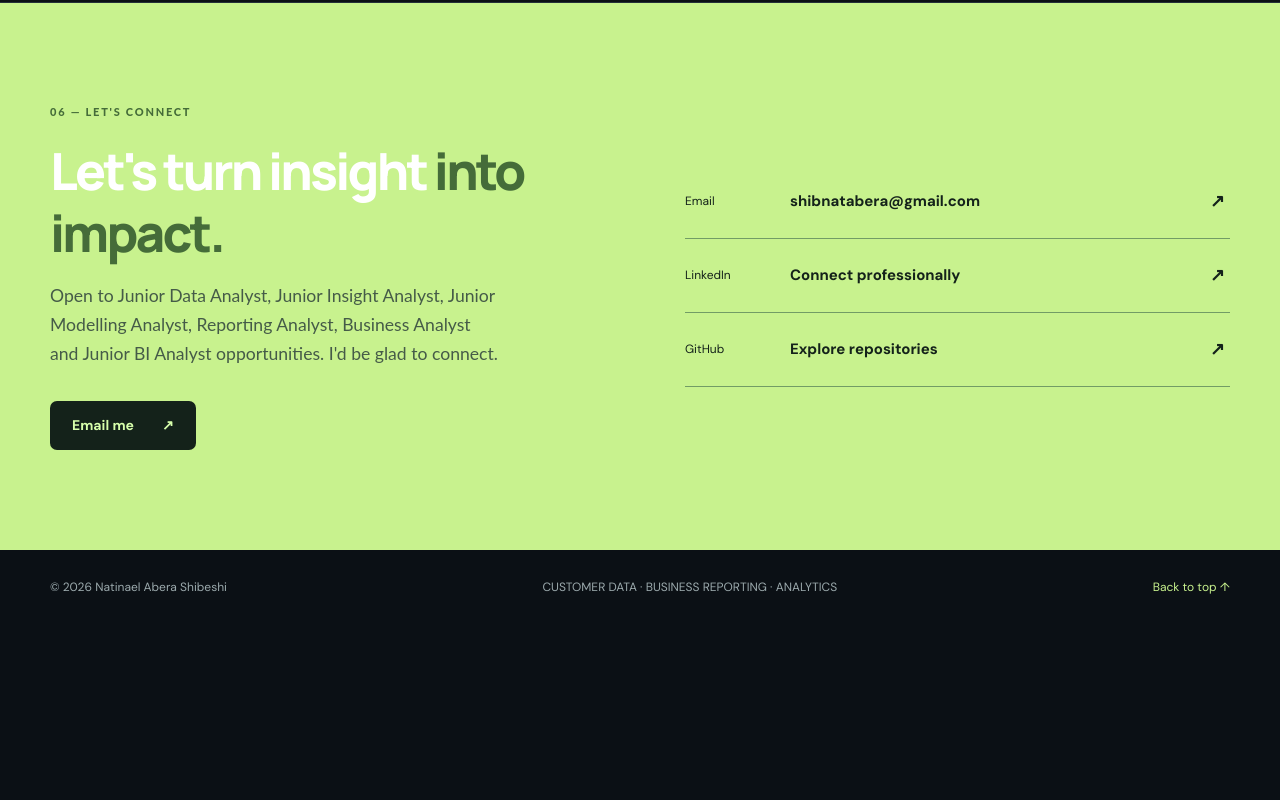
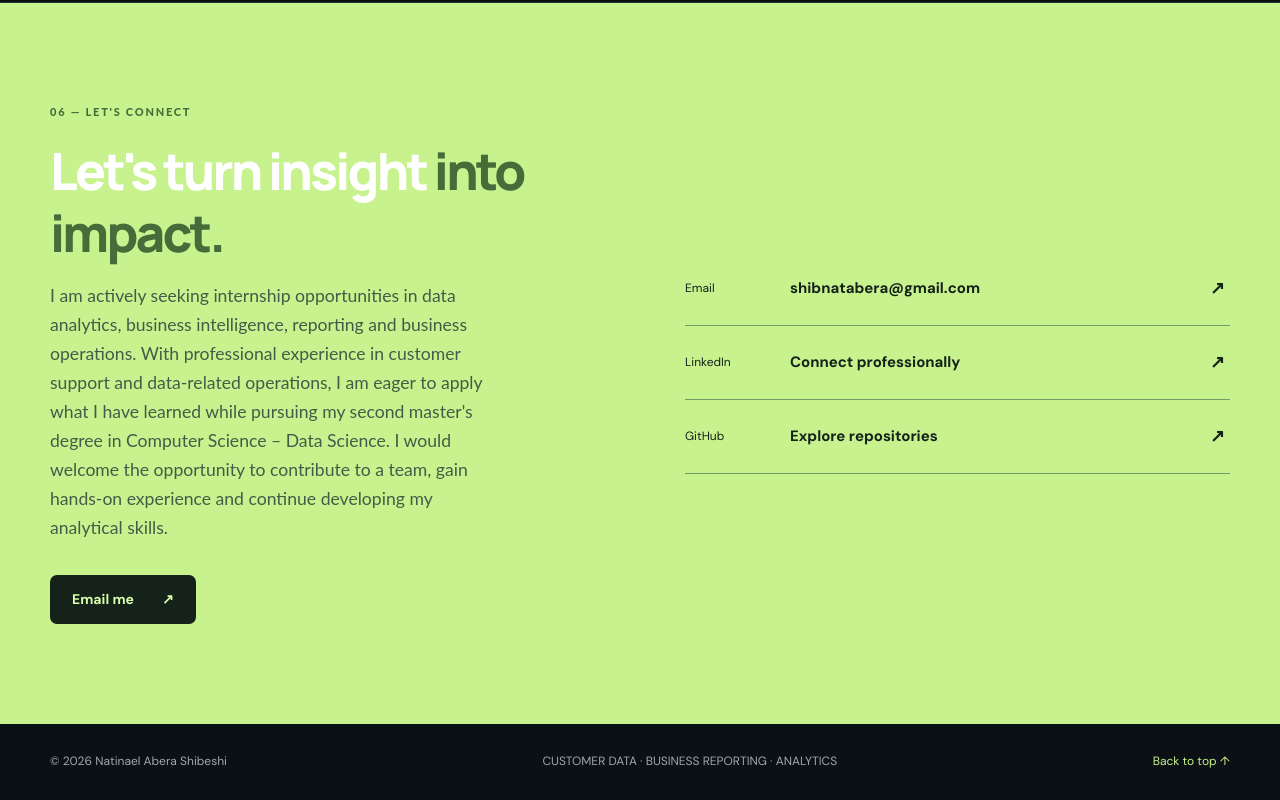
Before and after one commit to natinaelaberashi/portfolio-website, a React (Create React App) app: page / in a window 1280 px wide. Shown: the part 5915-6715 px from the top of the page. Before the commit the page ends 6541 px from the top, so only its background shows below. Built offline with nearby package versions, Linux system fonts and the light colour scheme.

Commit message:
Update green portfolio contact section for internship opportunities

```diff
--- a/src/App.tsx
+++ b/src/App.tsx
@@ -63,7 +63,7 @@ function App(){
    <a className="text-link" href={github} target="_blank" rel="noopener noreferrer">Explore all GitHub repositories <span aria-hidden="true">↗</span></a>
    </div></section>
    <section className="section education" id="education"><div className="wrap"><p className="kicker">05 — EDUCATION</p><div className="section-head"><h2>Always <em>learning.</em></h2></div><div className="edu-grid"><article><span className="edu-label">2026 — PRESENT</span><h3>Master's in Data Science</h3><p>WSB Merito University · Poland</p><span>In progress</span><p className="edu-desc">Data science studies focused on analytical methods, statistics and practical applications.</p></article><article><span className="edu-label">2017 — 2021</span><h3>Bachelor's in Engineering</h3><p>Addis Ababa University · Ethiopia</p><span>Completed</span><p className="edu-desc">Analytical thinking, mathematics and problem-solving.</p></article><article><span className="edu-label">2021 — 2023</span><h3>MSc Management & Organization</h3><p>Silesian University of Technology · Poland</p><span>Completed</span><p className="edu-desc">Graduate studies in management and organizational practice.</p></article></div></div></section>
-   <section className="contact-section" id="contact"><div className="wrap contact-grid"><div><p className="kicker">06 — LET'S CONNECT</p><h2>Let's turn insight <em>into impact.</em></h2><p>Open to Junior Data Analyst, Junior Insight Analyst, Junior Modelling Analyst, Reporting Analyst, Business Analyst and Junior BI Analyst opportunities. I'd be glad to connect.</p><a className="primary" href="mailto:shibnatabera@gmail.com">Email me <span aria-hidden="true">↗</span></a></div><div className="contact-links"><a href="mailto:shibnatabera@gmail.com"><span>Email</span><strong>shibnatabera@gmail.com</strong><b aria-hidden="true">↗</b></a><a href="https://www.linkedin.com/in/natinael-abera-shibeshi-8077b826b" target="_blank" rel="noopener noreferrer"><span>LinkedIn</span><strong>Connect professionally</strong><b aria-hidden="true">↗</b></a><a href={github} target="_blank" rel="noopener noreferrer"><span>GitHub</span><strong>Explore repositories</strong><b aria-hidden="true">↗</b></a></div></div></section>
+   <section className="contact-section" id="contact"><div className="wrap contact-grid"><div><p className="kicker">06 — LET'S CONNECT</p><h2>Let's turn insight <em>into impact.</em></h2><p>I am actively seeking internship opportunities in data analytics, business intelligence, reporting and business operations. With professional experience in customer support and data-related operations, I am eager to apply what I have learned while pursuing my second master's degree in Computer Science – Data Science. I would welcome the opportunity to contribute to a team, gain hands-on experience and continue developing my analytical skills.</p><a className="primary" href="mailto:shibnatabera@gmail.com">Email me <span aria-hidden="true">↗</span></a></div><div className="contact-links"><a href="mailto:shibnatabera@gmail.com"><span>Email</span><strong>shibnatabera@gmail.com</strong><b aria-hidden="true">↗</b></a><a href="https://www.linkedin.com/in/natinael-abera-shibeshi-8077b826b" target="_blank" rel="noopener noreferrer"><span>LinkedIn</span><strong>Connect professionally</strong><b aria-hidden="true">↗</b></a><a href={github} target="_blank" rel="noopener noreferrer"><span>GitHub</span><strong>Explore repositories</strong><b aria-hidden="true">↗</b></a></div></div></section>
   </main>
   <footer><div className="wrap footer"><span>© {new Date().getFullYear()} Natinael Abera Shibeshi</span><span>CUSTOMER DATA · BUSINESS REPORTING · ANALYTICS</span><a href="#home">Back to top ↑</a></div></footer>
  </div>;
```
